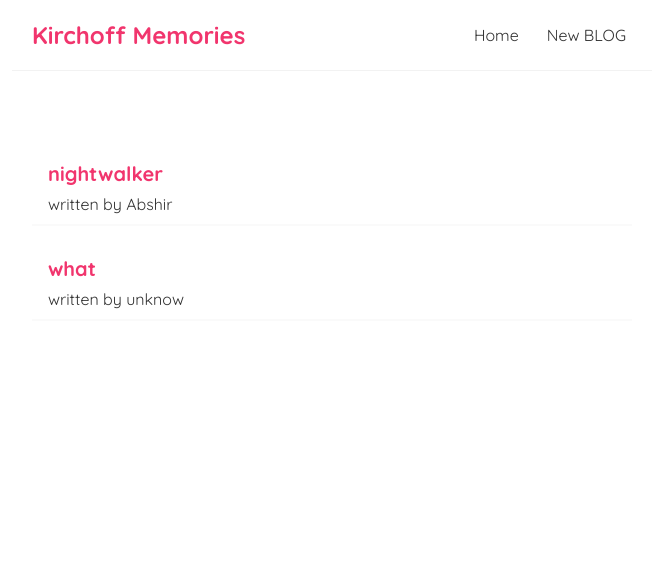
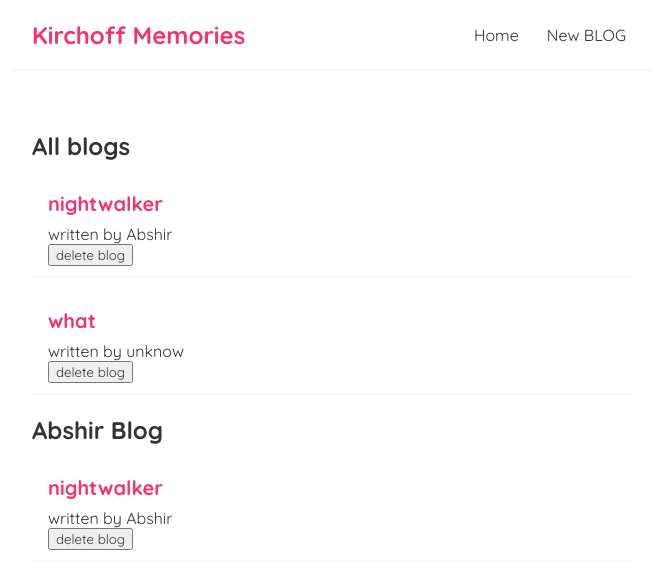
Before and after one commit to roycas99/React-Tutorial, a React (Create React App) app: page / in a window 1280 px wide. Shown: the top 588 px of the page, without its empty margins (308-965 px from the left). Built offline with nearby package versions, Linux system fonts and the light colour scheme.

Commit message:
All about Prop and filterArray function delete arr
see documnet txt from 11 to 13

```diff
--- a/src/App.js
+++ b/src/App.js
@@ -5,22 +5,16 @@ import { useState } from 'react';
 function App() {
  // variable dynamic value
  //const title = "Welcome to the Abshir Blog"
-const[blogs,setBlogs] = useState([
-  {title:"nightwalker", Author:"Abshir", id:1},
-  {title: "what", Author:"unknow",id:2}
-])
+
 
   return (
     <div className="App">
       <Navbar/>
       <div className="content">
-       {blogs.map((blog) => (
-         <div className="blog-preview" key={blog.id}>
-           <h2>{blog.title}</h2>
-           <p>written by {blog.Author}</p>
+      <Home/>
          </div>
-       ))}
-      </div>
+
+
     </div>
   );
 }
--- /dev/null
+++ b/src/BlogList.js
@@ -0,0 +1,20 @@
+const BlogList  = ({blogs,title,handleDelete}) => {
+    return (
+<div className="blog-list">
+   <h2>{title}</h2>
+
+{ blogs.map((blog) => (
+            <div className="blog-preview" key={blog.id}>
+              <h2>{blog.title}</h2>
+              <p>written by {blog.Author}</p>
+              <button onClick={() => handleDelete(blog.id)}>delete blog</button>
+              </div>
+    )
+    )}
+
+</div>
+
+    );
+}
+
+export default BlogList ;
--- a/src/Home.js
+++ b/src/Home.js
@@ -1,21 +1,34 @@
 import { useState } from "react";
+import BlogList from "./BlogList";
 
 const Home = () => {
 
-const[name,setName] = useState("Ahmed");
-const handleClick = (ah) => {
-    console.log("Hello " + ah);
-    setName("Ali")
-}
+
+ const[blogs,setBlogs] = useState([
+        {title:"nightwalker", Author:"Abshir", id:1},
+        {title: "what", Author:"unknow",id:2}
+      ]);
+
+      const handleDelete = (id) => {
+          const newBlogs = blogs.filter((blog) => blog.id !== id)
+          setBlogs(newBlogs);
+
+      }
+
+// const[name,setName] = useState("Ahmed");
+// const handleClick = (ah) => {
+//     console.log("Hello " + ah);
+//     setName("Ali")
+// }
 
 
     return (
         <div className="home">
-            <h2>Home Page </h2>
-            <button onClick={()=>  handleClick("Ahmed")}>Click</button>
-            <p>{ name} </p>
+            <BlogList  blogs={blogs} title="All blogs" handleDelete={handleDelete}/>
+            <BlogList  blogs={blogs.filter((blogs) => blogs.Author === "Abshir")} title="Abshir Blog"/>
         </div>
-    );
-}
+            );
+
+            }
 
 export default Home;
```
Also changed, not shown: src/document.txt.
